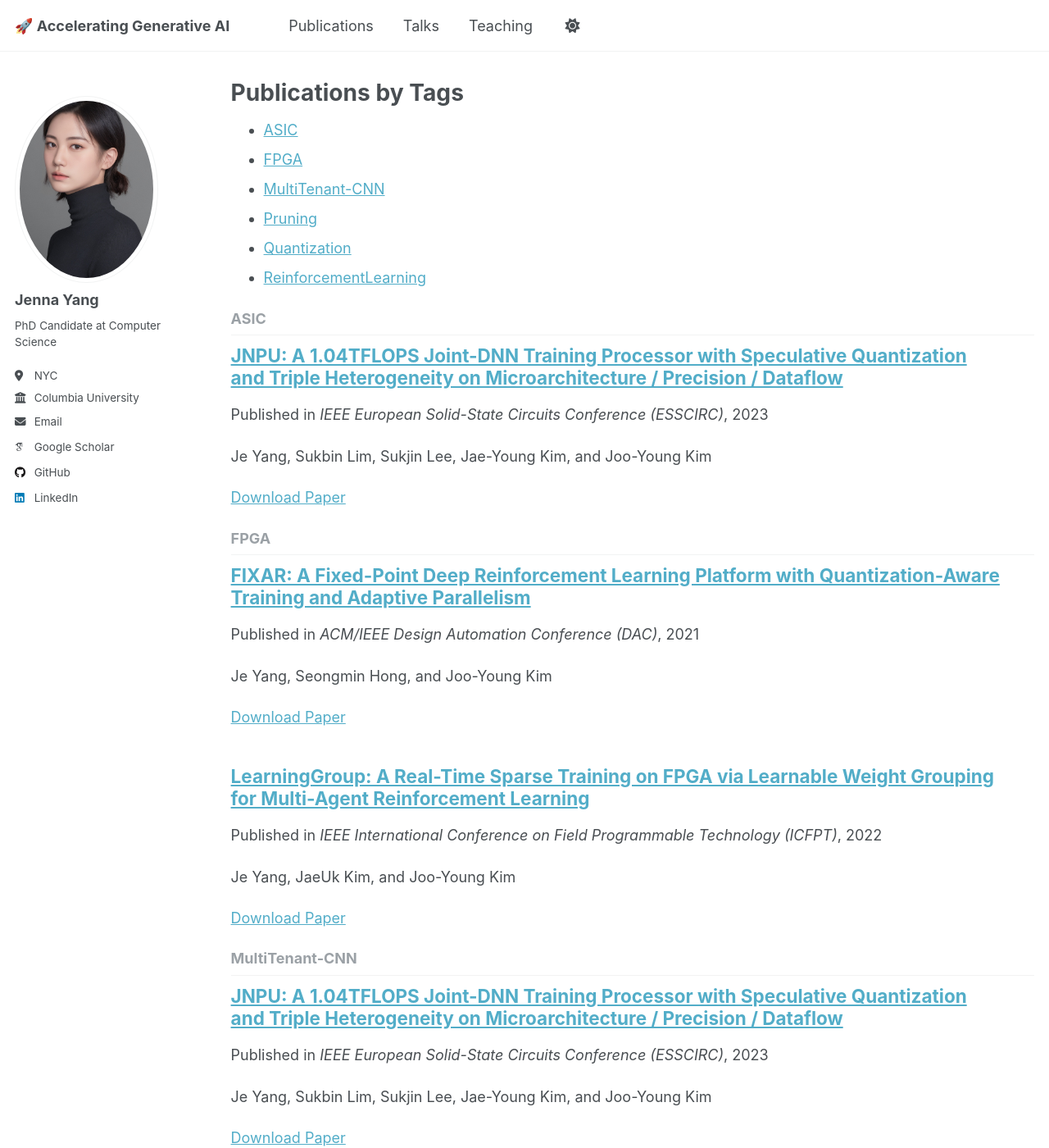
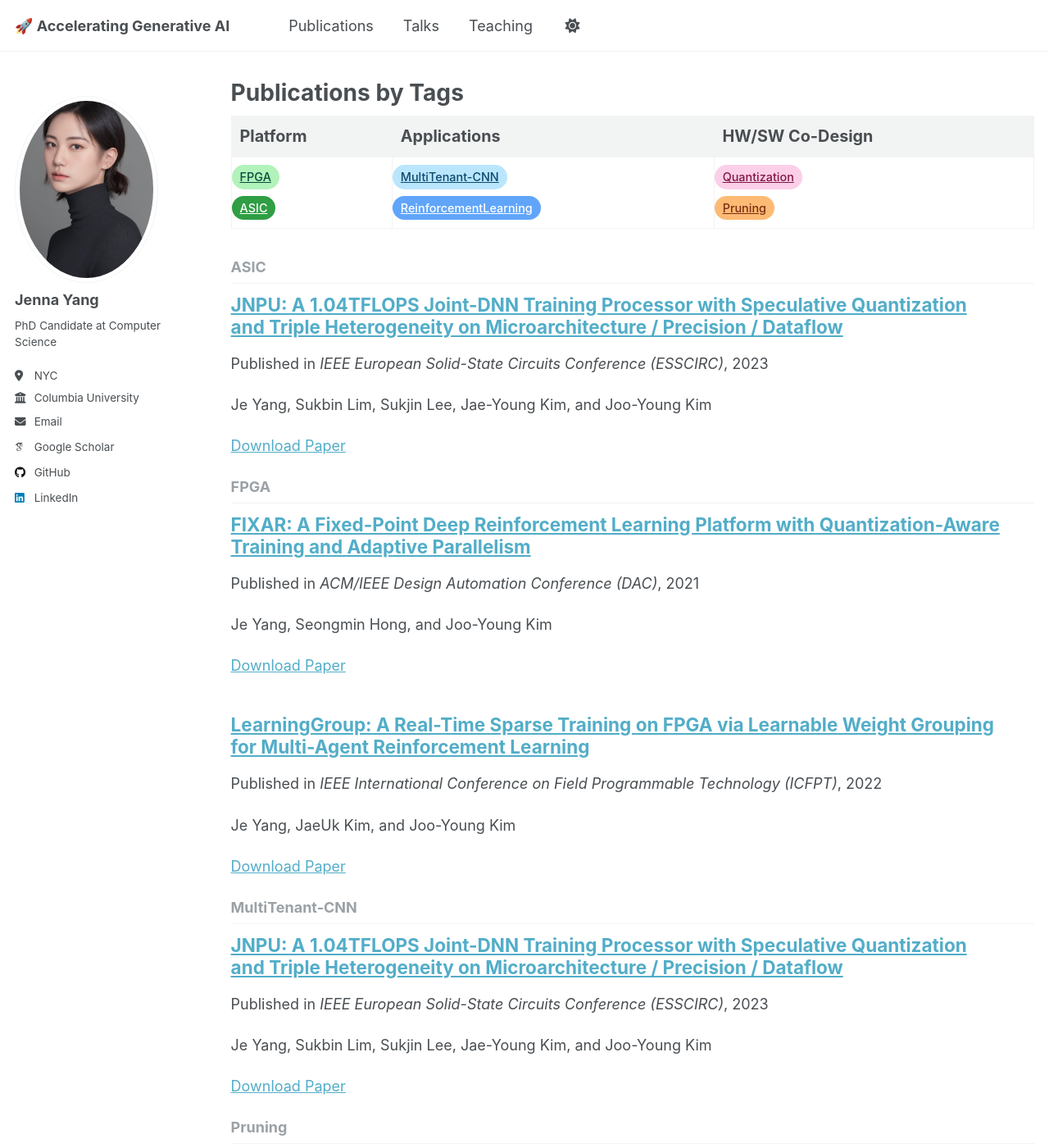
Before and after one commit to jenna-yang/jenna-yang.github.io, a Jekyll site: the page built from _pages/tag-archive.html, in a window 1280 px wide and 1400 px high. Shown: the whole window at 82% size. Built offline with Jekyll 4.4.1, drawn with Linux system fonts in a browser that asks for light colours; some web fonts are replaced.

Commit message:
Edit color of period and tag

```diff
--- a/_pages/tag-archive.html
+++ b/_pages/tag-archive.html
@@ -5,14 +5,73 @@ title: "Publications by Tags"
 author_profile: true
 ---
 
+
+<style>
+  /* 테이블 스타일 */
+  .tag-table {
+    width: 100%;
+    border-collapse: collapse;
+    margin-bottom: 2rem;
+  }
+  .tag-table th {
+    text-align: left;
+    font-size: 1.1rem;
+    padding-bottom: 0.5rem;
+  }
+  .tag-table td {
+    vertical-align: top;
+    padding: 0.3rem 1rem 0.3rem 0;
+  }
+
+  /* 태그 기본 스타일 */
+  .tag-label {
+    display: inline-block;
+    padding: 4px 10px;
+    border-radius: 9999px;
+    font-size: 0.8rem;
+    font-weight: 500;
+    margin: 4px 6px 4px 0;
+    text-decoration: none;
+    color: white;
+  }
+
+  /* 색상 지정 */
+  .fg-fpga  { background-color: #b2f2bb; color: #064e3b; }  /* 연초록 */
+  .fg-asic  { background-color: #2f9e44; color: white; }    /* 진초록 */
+  .fg-mtc   { background-color: #bae6fd; color: #0c4a6e; }  /* 연하늘 */
+  .fg-rl    { background-color: #60a5fa; color: white; }    /* 하늘 */
+  .fg-quant { background-color: #fbcfe8; color: #831843; }  /* 연분홍 */
+  .fg-prune { background-color: #fdba74; color: #7c2d12; }  /* 연주황 */
+  </style>
+
+  <table class="tag-table">
+    <thead>
+      <tr>
+        <th>Platform</th>
+        <th>Applications</th>
+        <th>HW/SW Co-Design</th>
+      </tr>
+    </thead>
+    <tbody>
+      <tr>
+        <td>
+          <a href="#fpga" class="tag-label fg-fpga">FPGA</a><br>
+          <a href="#asic" class="tag-label fg-asic">ASIC</a>
+        </td>
+        <td>
+          <a href="#multitenant-cnn" class="tag-label fg-mtc">MultiTenant-CNN</a><br>
+          <a href="#reinforcementlearning" class="tag-label fg-rl">ReinforcementLearning</a>
+        </td>
+        <td>
+          <a href="#quantization" class="tag-label fg-quant">Quantization</a><br>
+          <a href="#pruning" class="tag-label fg-prune">Pruning</a>
+        </td>
+      </tr>
+    </tbody>
+  </table>
+
 {% include base_path %}
 {% include group-by-array collection=site.publications field="tags" %}
-
-<ul class="tag-list">
-  {% for tag in group_names %}
-    <li><a href="#{{ tag | slugify }}">{{ tag }}</a></li>
-  {% endfor %}
-</ul>
 
 {% for tag in group_names %}
   <h2 id="{{ tag | slugify }}" class="archive__subtitle">{{ tag }}</h2>
--- a/assets/css/main.scss
+++ b/assets/css/main.scss
@@ -41,23 +41,3 @@
     "vendor/font-awesome/brands",
     "vendor/magnific-popup/magnific-popup"
 ;
-
-.pub__tags {
-  margin-top: 0.5rem;
-}
-
-.pub__tags .tag {
-  display: inline-block;
-  background-color: #e0f2fe;
-  color: #0369a1;
-  border-radius: 9999px;
-  padding: 3px 10px;
-  margin: 2px 6px 2px 0;
-  font-size: 0.75rem;
-  font-weight: 500;
-  text-decoration: none;
-}
-
-.pub__tags .tag:hover {
-  background-color: #bae6fd;
-}
```
Also changed, not shown: _pages/about.md (+12 -12 lines).
